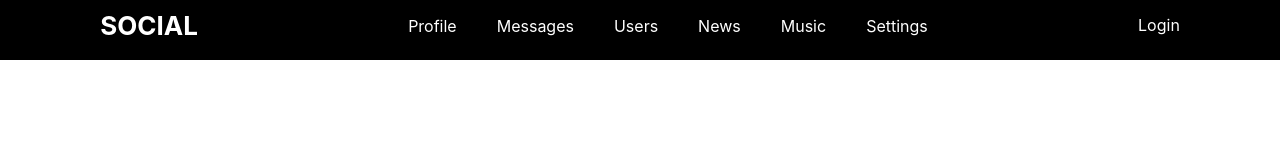
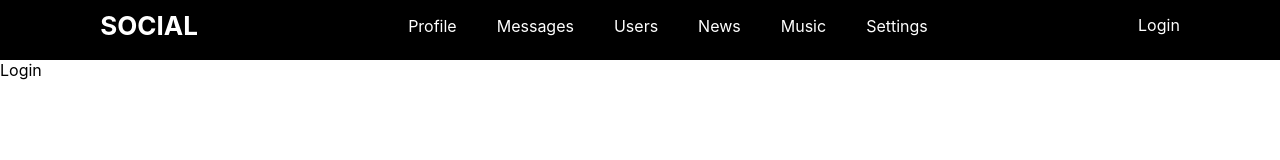
Before and after one commit to EfimovaN/social, a React (Create React App) app: page /login in a window 1280 px wide. Shown: the top 160 px of the page. Built offline with nearby package versions, Linux system fonts and the light colour scheme; no server answers.

Commit message:
Redirect to Login (Profile, Messages)

```diff
--- a/src/App.js
+++ b/src/App.js
@@ -8,6 +8,7 @@
 import UsersContainer from './components/Users/usersContainer';
 import ProfileContainer from './components/Profile/ProfileContainer';
 import HeaderContainer from './components/Header/HeaderContainer';
+import Login from './components/Login/Login';
 
 
 const App = (props) => {
@@ -21,6 +22,7 @@
           <Route path='/news' render={ () => <News />} />
           <Route path='/music' render={ () => <Music />} />
           <Route path='/settings' render={ () => <Settings />} />
+          <Route path='/login' render={ () => <Login />} />
         </div>
       </div>
   );
--- /dev/null
+++ b/src/components/Login/Login.jsx
@@ -0,0 +1,9 @@
+import React from 'react';
+
+const Login = (props) => {
+  return (
+    <div>Login</div>
+  );
+}
+
+export default Login;
--- a/src/components/Messages/Messages.jsx
+++ b/src/components/Messages/Messages.jsx
@@ -1,4 +1,5 @@
 import React from 'react';
+import { Redirect } from 'react-router-dom';
 import DialogItem from './DialogItem/DialogItem';
 import Message from './Message/Message';
 import classes from './Messages.module.css';
@@ -12,7 +13,6 @@
   let messages =
     state.messages.map(message => <Message message={message.message} />);
 
-
   let newMessageElement = React.createRef();
 
   let addMessage = () => {
@@ -23,6 +23,8 @@
     let text = newMessageElement.current.value;
     props.updateNewMessage(text);
   }
+
+  if (!props.isAuth) return <Redirect to={'/login'}/>
 
   return (
     <div className={classes.dialogs}>
--- a/src/components/Messages/MessagesContainer.jsx
+++ b/src/components/Messages/MessagesContainer.jsx
@@ -5,7 +5,8 @@
 
 let mapStateToProps = (state) => {
     return {
-      messagesPage: state.messagesPage
+      messagesPage: state.messagesPage,
+      isAuth: state.auth.isAuth
     }
 };
 
--- a/src/components/Profile/ProfileContainer.jsx
+++ b/src/components/Profile/ProfileContainer.jsx
@@ -1,6 +1,6 @@
 import React from 'react';
 import { connect } from 'react-redux';
-import { withRouter } from 'react-router-dom';
+import { Redirect, withRouter } from 'react-router-dom';
 import { getUserProfile } from '../../redux/profile-reducer';
 import Profile from './Profile';
 
@@ -15,6 +15,8 @@
   }
 
   render() {
+    if (!this.props.isAuth) return <Redirect to={'/login'}/>
+
     return (
       <Profile {...this.props} profile={this.props.profile}/>
     )
@@ -23,7 +25,8 @@
 
 
 let mapStateToProps = (state) => ({
-  profile: state.profilePage.profile
+  profile: state.profilePage.profile,
+  isAuth: state.auth.isAuth
 });
 
 let WithUrlDataContainerComponent = withRouter(ProfileContainer);
```
